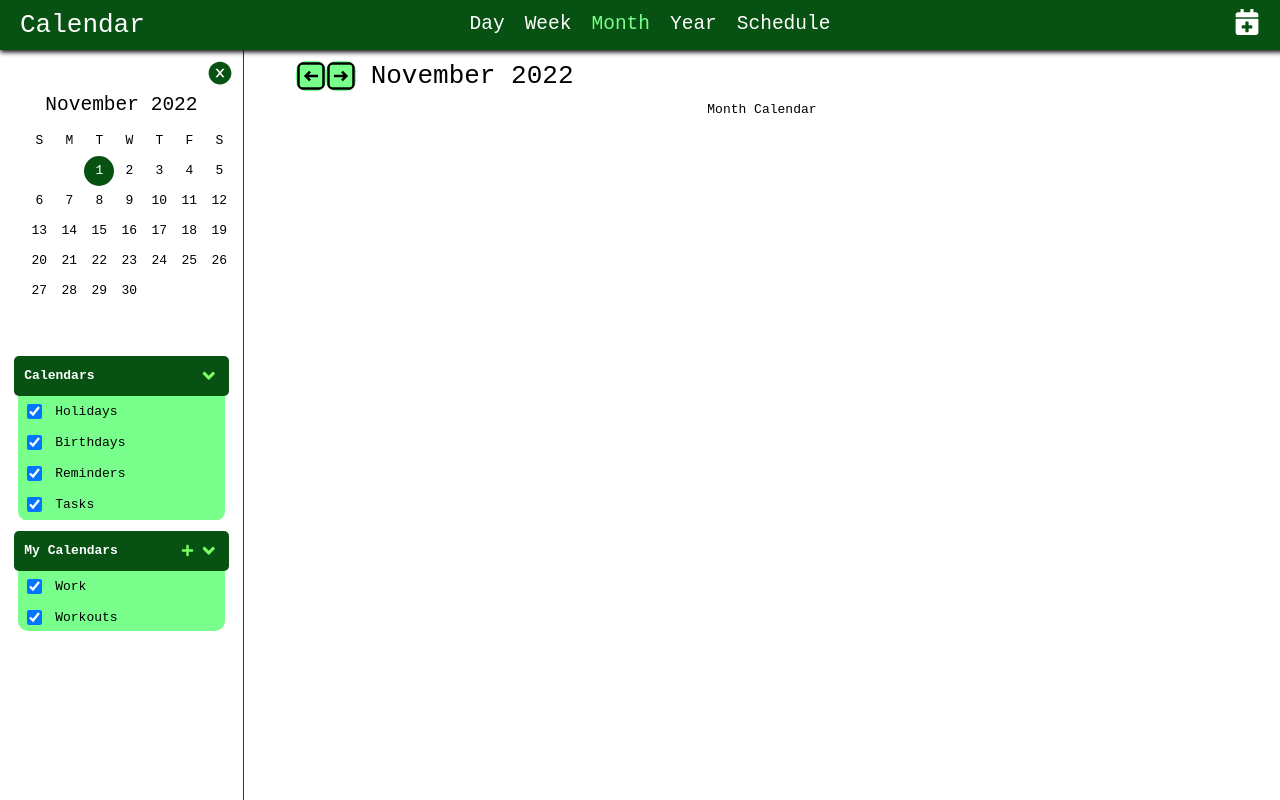
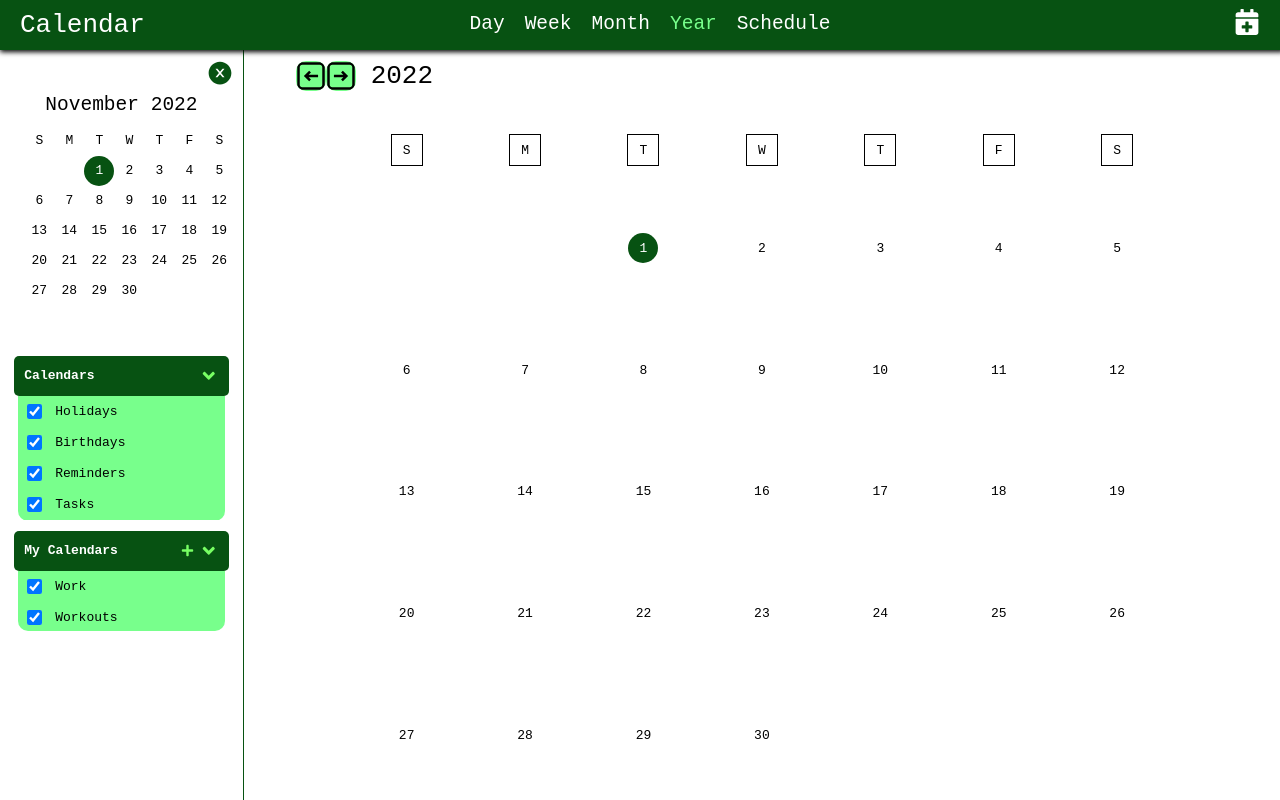
Before and after one commit to kraig-hebert/calendar, a React (Create React App) app: page /month in a window 1280 px wide. Built offline with nearby package versions, Linux system fonts and the light colour scheme.

Commit message:
month calendar now shows up and switches based on month selected.

```diff
--- a/src/components/common/smallMonthCalendar/SmallMonthCalendar.jsx
+++ b/src/components/common/smallMonthCalendar/SmallMonthCalendar.jsx
@@ -3,7 +3,7 @@ import { useDispatch } from 'react-redux';
 import { useStyles } from './styles';
 import PropTypes from 'prop-types';
 import { getDay, getDaysInMonth } from 'date-fns';
-import { miniCalendarDaySelected } from '../../../reducers/appSettings';
+import { calendarDaySelected } from '../../../reducers/appSettings';
 
 const SmallMonthCalendar = (props) => {
   const classes = useStyles();
@@ -13,7 +13,7 @@ const SmallMonthCalendar = (props) => {
   const numberOfDaysInMonth = getDaysInMonth(new Date(year, month, 1)); // returns number of days in month
 
   const handleDayClick = (e, day) => {
-    dispatch(miniCalendarDaySelected(new Date(year, month, day).toJSON()));
+    dispatch(calendarDaySelected(new Date(year, month, day).toJSON()));
   };
 
   const checkIfCurrentDay = (i) => {
@@ -26,11 +26,8 @@ const SmallMonthCalendar = (props) => {
     else return undefined;
   };
 
-  // returns day of week to start the first day of month on
-  const calendarStartDay = () => getDay(new Date(year, month, 1));
-
   const setDatesOnCalendar = (renderedCalendar) => {
-    const startDayOfMonth = calendarStartDay();
+    const startDayOfMonth = getDay(new Date(year, month, 1));
     for (let i = 0; i < startDayOfMonth; i++) {
       renderedCalendar.push(<div key={i + 7}></div>);
     }
--- a/src/components/header/Header.jsx
+++ b/src/components/header/Header.jsx
@@ -2,13 +2,22 @@ import React from 'react';
 import { useStyles } from './styles';
 import { FaCalendarPlus } from 'react-icons/fa';
 import NavBar from './navBar/NavBar';
+import { Link } from 'react-router-dom';
+import { useDispatch } from 'react-redux';
+import { mainHeaderButtonClicked } from '../../reducers/appSettings';
 
 const Header = () => {
   const classes = useStyles();
+  const dispatch = useDispatch();
   return (
     <header className={classes.header}>
       <div>
-        <span>Calendar</span>
+        <Link
+          to="/"
+          onClick={dispatch(mainHeaderButtonClicked(new Date().toJSON()))}
+        >
+          <span>Calendar</span>
+        </Link>
       </div>
       <NavBar />
       <div>
--- a/src/components/header/styles.js
+++ b/src/components/header/styles.js
@@ -22,6 +22,10 @@ export const useStyles = createUseStyles({
     '& div:nth-of-type(2)': {
       textAlign: 'right',
     },
+    '& a': {
+      textDecoration: 'none',
+      color: '#fff',
+    },
   },
   nav: {
     width: '100%',
--- a/src/components/main/Main.jsx
+++ b/src/components/main/Main.jsx
@@ -2,7 +2,7 @@ import React, { useEffect, useState } from 'react';
 import { useSelector, useDispatch } from 'react-redux';
 import { Routes, Route } from 'react-router-dom';
 import { useStyles } from './styles';
-import { addDays, addYears } from 'date-fns';
+import { addDays, addMonths, addYears } from 'date-fns';
 import { CgArrowLeftR, CgArrowRightR } from 'react-icons/cg';
 import { GiHamburgerMenu } from 'react-icons/gi';
 import {
@@ -36,6 +36,9 @@ const Main = () => {
       case 'week':
         dispatch(mainHeaderButtonClicked(addDays(currentDate, -7).toJSON()));
         break;
+      case 'month':
+        dispatch(mainHeaderButtonClicked(addMonths(currentDate, -1).toJSON()));
+        break;
       case 'year':
         dispatch(mainHeaderButtonClicked(addYears(currentDate, -1).toJSON()));
         break;
@@ -49,7 +52,9 @@ const Main = () => {
       case 'week':
         dispatch(mainHeaderButtonClicked(addDays(currentDate, 7).toJSON()));
         break;
-
+      case 'month':
+        dispatch(mainHeaderButtonClicked(addMonths(currentDate, 1).toJSON()));
+        break;
       case 'year':
         dispatch(mainHeaderButtonClicked(addYears(currentDate, 1).toJSON()));
         break;
--- a/src/components/main/calendarTypes/monthCalendar/MonthCalendar.jsx
+++ b/src/components/main/calendarTypes/monthCalendar/MonthCalendar.jsx
@@ -1,9 +1,75 @@
 import React from 'react';
 import { useStyles } from './styles';
+import { useSelector, useDispatch } from 'react-redux';
+import {
+  selectCurrentDate,
+  calendarDaySelected,
+} from '../../../../reducers/appSettings';
+import { getDay, getDaysInMonth } from 'date-fns';
 
 const MonthCalendar = () => {
   const classes = useStyles();
-  return <div className={classes.monthCalendar}>Month Calendar</div>;
+  const dispatch = useDispatch();
+  const currentDate = useSelector(selectCurrentDate);
+  const today = new Date();
+  const days = ['S', 'M', 'T', 'W', 'T', 'F', 'S'];
+  const numberOfDaysInMonth = getDaysInMonth(currentDate);
+
+  const handleDayClick = (e, day) => {
+    dispatch(
+      calendarDaySelected(
+        new Date(
+          currentDate.getFullYear(),
+          currentDate.getMonth(),
+          day
+        ).toJSON()
+      )
+    );
+  };
+
+  const checkIfCurrentDay = (i) => {
+    if (
+      today.getDate() === i &&
+      today.getMonth() === currentDate.getMonth() &&
+      today.getFullYear() === currentDate.getFullYear()
+    )
+      return classes.currentDay;
+    else return undefined;
+  };
+
+  const assembleCalendar = () => {
+    let renderedCalendar = new Array();
+    const startDayOfMonth = getDay(
+      new Date(currentDate.getFullYear(), currentDate.getMonth(), 1)
+    );
+    console.log(startDayOfMonth, currentDate);
+    for (let i = 0; i < startDayOfMonth; i++) {
+      renderedCalendar.push(<div key={i + 7}></div>);
+    }
+    for (let i = 1; i <= numberOfDaysInMonth; i++) {
+      renderedCalendar.push(
+        <div
+          key={i + 6 + startDayOfMonth}
+          className={checkIfCurrentDay(i)}
+          onClick={(e) => handleDayClick(e, i)}
+        >
+          {i}
+        </div>
+      );
+    }
+
+    return renderedCalendar;
+  };
+  return (
+    <div className={classes.monthCalendar}>
+      <div className={classes.calendarHeader}>
+        {days.map((day, index) => (
+          <div key={index}>{day}</div>
+        ))}
+      </div>
+      <div className={classes.calendarBody}>{assembleCalendar()}</div>
+    </div>
+  );
 };
 
 export default MonthCalendar;
--- a/src/components/main/calendarTypes/monthCalendar/styles.js
+++ b/src/components/main/calendarTypes/monthCalendar/styles.js
@@ -1,3 +1,49 @@
 import { createUseStyles } from 'react-jss';
 
-export const useStyles = createUseStyles({});
+export const useStyles = createUseStyles({
+  monthCalendar: {
+    marginTop: '10px',
+    width: '80%',
+    height: '98%',
+    display: 'grid',
+    gridTemplateRows: '75px auto',
+    marginBottom: '20px',
+  },
+  calendarHeader: {
+    display: 'grid',
+    gridTemplateColumns: 'repeat(7, 1fr)',
+    '& div': {
+      display: 'flex',
+      alignSelf: 'center',
+      justifySelf: 'center',
+      justifyContent: 'center',
+      alignItems: 'center',
+      border: '1px solid #000',
+      width: '30px',
+      height: '30px',
+    },
+  },
+  calendarBody: {
+    display: 'grid',
+    gridTemplateColumns: 'repeat(7, 1fr)',
+    '& div': {
+      display: 'flex',
+      alignSelf: 'center',
+      justifySelf: 'center',
+      justifyContent: 'center',
+      alignItems: 'center',
+      width: '30px',
+      height: '30px',
+      '&:hover': {
+        borderRadius: '50%',
+        backgroundColor: 'rgb(120,255,140)',
+        cursor: 'pointer',
+      },
+    },
+  },
+  currentDay: {
+    backgroundColor: 'rgb(7,82,18)',
+    color: 'white',
+    borderRadius: '50%',
+  },
+});
--- a/src/components/main/calendarTypes/weekCalendar/WeekCalendar.jsx
+++ b/src/components/main/calendarTypes/weekCalendar/WeekCalendar.jsx
@@ -20,7 +20,6 @@ const WeekCalendar = () => {
       />
     );
   });
-  console.log(renderedDayColumns);
 
   return <div className={classes.weekCalendar}>{renderedDayColumns}</div>;
 };
--- a/src/index.js
+++ b/src/index.js
@@ -8,11 +8,9 @@ import { BrowserRouter } from 'react-router-dom';
 const container = document.getElementById('root');
 const root = createRoot(container);
 root.render(
-  <React.StrictMode>
-    <BrowserRouter>
-      <Provider store={store}>
-        <App />
-      </Provider>
-    </BrowserRouter>
-  </React.StrictMode>
+  <BrowserRouter>
+    <Provider store={store}>
+      <App />
+    </Provider>
+  </BrowserRouter>
 );
--- a/src/reducers/appSettings.js
+++ b/src/reducers/appSettings.js
@@ -3,7 +3,7 @@ import { createSelector, createSlice } from '@reduxjs/toolkit';
 const initialState = {
   drawerOpen: true,
   currentDate: new Date().toJSON(),
-  currentCalendarSpread: 'month',
+  currentCalendarSpread: 'year',
 };
 
 const appSettingsSlice = createSlice({
@@ -24,7 +24,7 @@ const appSettingsSlice = createSlice({
       const newDate = action.payload;
       state.currentDate = newDate;
     },
-    miniCalendarDaySelected(state, action) {
+    calendarDaySelected(state, action) {
       const newDate = action.payload;
       state.currentDate = newDate;
       state.currentCalendarSpread = 'day';
@@ -44,6 +44,6 @@ export const {
   drawerOpenSelected,
   navLinkSelected,
   mainHeaderButtonClicked,
-  miniCalendarDaySelected,
+  calendarDaySelected,
 } = appSettingsSlice.actions;
 export default appSettingsSlice.reducer;
```
